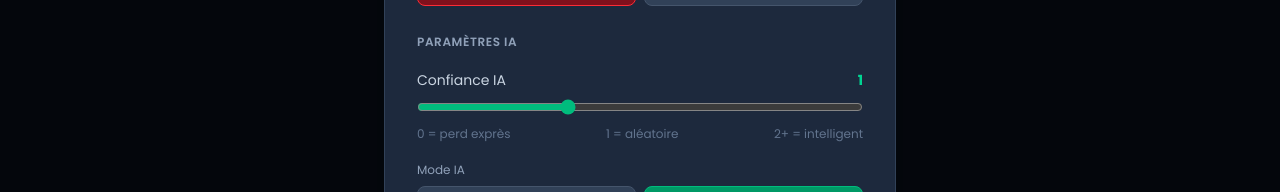
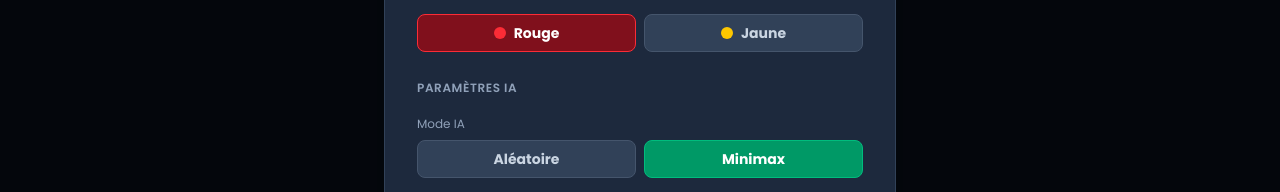
Before and after one commit to chaoukiksr/Connect4, a Vue app: page / in a window 1280 px wide. Both pictures are taken after a click on the button "🎮 Nouvelle Partie". Shown: the part 377-569 px from the top of the page. Built offline with nearby package versions, Linux system fonts and the light colour scheme; no server answers.

Commit message:
final_mars24_V5

```diff
--- a/src/components/NewGameSettingsModal.vue
+++ b/src/components/NewGameSettingsModal.vue
@@ -70,19 +70,6 @@
       <!-- Paramètres IA -->
       <div v-if="formData.gameMode !== 2" class="space-y-5">
         <label class="block text-xs font-semibold uppercase tracking-wider text-slate-400">Paramètres IA</label>
-
-        <!-- Confiance IA -->
-        <div>
-          <div class="flex justify-between text-sm mb-2">
-            <span class="text-slate-300">Confiance IA</span>
-            <span class="font-bold text-emerald-400">{{ formData.confiance }}</span>
-          </div>
-          <input v-model.number="formData.confiance" type="range" min="0" max="3"
-            class="w-full accent-emerald-500" />
-          <div class="flex justify-between text-xs text-slate-500 mt-1">
-            <span>0 = perd exprès</span><span>1 = aléatoire</span><span>2+ = intelligent</span>
-          </div>
-        </div>
 
         <!-- Mode IA -->
         <div>
@@ -157,9 +144,6 @@ const formData = reactive({
   rows: 6,
   columns: 7,
 
-  // NOUVEAU champ demandé
-  confiance: 1,
-
   aiMode: "minimax",
   aiDepth: 5
 })
```
